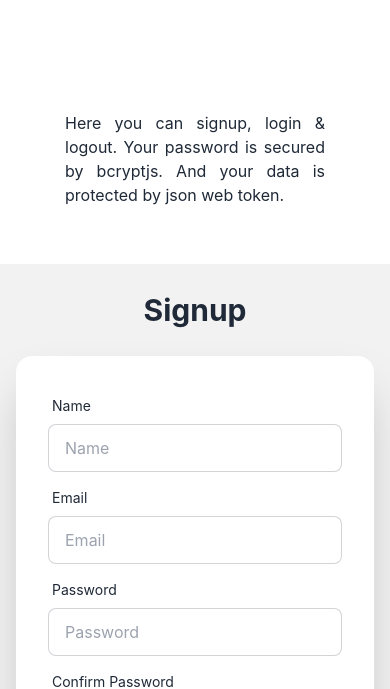
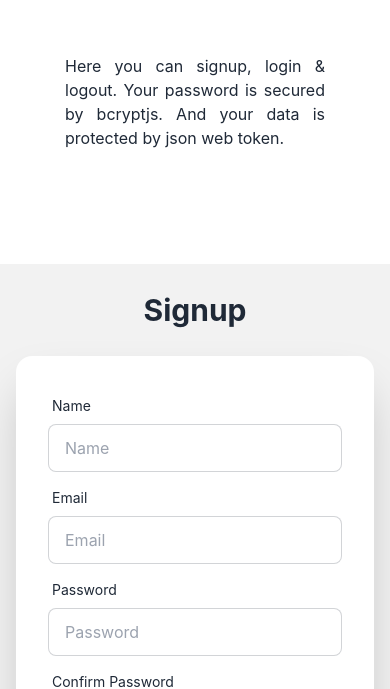
Before and after one commit to Waheed-Labib/Custom-Authentication-System, a React (Create React App) app: page / in a window 390 px wide. Shown: the part 158-847 px from the top of the page. Built offline with nearby package versions, Linux system fonts and the light colour scheme.

Commit message:
added context api

```diff
--- a/src/App.js
+++ b/src/App.js
@@ -1,20 +1,17 @@
-import { useState } from 'react';
 import './App.css';
 import WelcomeSection from './sections/welcome-section/WelcomeSection';
 import ActionSection from './sections/action-section/ActionSection';
 
 function App() {
 
-  const [isLoggedIn, setIsLoggedIn] = useState(false)
-
   return (
     <div className="flex flex-col md:flex-row items-center justify-between">
-      <div className='w-full md:w-1/2 min-h-[50vh] flex items-center justify-center'>
-        <WelcomeSection isLoggedIn={isLoggedIn}></WelcomeSection>
+      <div className='w-full md:w-1/2 min-h-[50vh]'>
+        <WelcomeSection></WelcomeSection>
       </div>
 
       <div className='w-full md:w-1/2'>
-        <ActionSection isLoggedIn={isLoggedIn} setIsLoggedIn={setIsLoggedIn}></ActionSection>
+        <ActionSection></ActionSection>
       </div>
     </div>
   );
--- /dev/null
+++ b/src/context/AuthProvider.js
@@ -0,0 +1,24 @@
+import React, { createContext, useState } from 'react';
+
+export const AuthContext = createContext();
+
+const AuthProvider = ({ children }) => {
+
+    const [isLoggedIn, setIsLoggedIn] = useState(false)
+    const [isAlreadyUser, setIsAlreadyUser] = useState(false)
+
+    const authInfo = {
+        isLoggedIn,
+        setIsLoggedIn,
+        isAlreadyUser,
+        setIsAlreadyUser
+    }
+
+    return (
+        <AuthContext.Provider value={authInfo}>
+            {children}
+        </AuthContext.Provider>
+    );
+};
+
+export default AuthProvider;
--- a/src/index.js
+++ b/src/index.js
@@ -3,11 +3,14 @@ import ReactDOM from 'react-dom/client';
 import './index.css';
 import App from './App';
 import reportWebVitals from './reportWebVitals';
+import AuthProvider from './context/AuthProvider';
 
 const root = ReactDOM.createRoot(document.getElementById('root'));
 root.render(
   <React.StrictMode>
-    <App />
+    <AuthProvider>
+      <App />
+    </AuthProvider>
   </React.StrictMode>
 );
 
--- a/src/sections/action-section/ActionSection.js
+++ b/src/sections/action-section/ActionSection.js
@@ -1,10 +1,11 @@
-import React, { useState } from 'react';
+import React, { useContext, useState } from 'react';
 import LogOut from './actions/LogOut';
 import Authentication from './actions/Authentication/Authentication';
+import { AuthContext } from '../../context/AuthProvider';
 
-const ActionSection = ({ isLoggedIn, setIsLoggedIn }) => {
+const ActionSection = () => {
 
-    const [isAlreadyUser, setIsAlreadyUser] = useState(false)
+    const { isLoggedIn } = useContext(AuthContext);
 
     return (
         <div>
@@ -12,7 +13,7 @@ const ActionSection = ({ isLoggedIn, setIsLoggedIn }) => {
                 isLoggedIn ?
                     <LogOut></LogOut>
                     :
-                    <Authentication isAlreadyUser={isAlreadyUser} setIsAlreadyUser={setIsAlreadyUser}></Authentication>
+                    <Authentication></Authentication>
             }
         </div>
     );
--- a/src/sections/action-section/actions/Authentication/Authentication.js
+++ b/src/sections/action-section/actions/Authentication/Authentication.js
@@ -1,15 +1,19 @@
-import React from 'react';
+import React, { useContext } from 'react';
 import Login from './Login';
 import Signup from './Signup';
+import { AuthContext } from '../../../../context/AuthProvider';
 
-const Authentication = ({ isAlreadyUser, setIsAlreadyUser }) => {
+const Authentication = () => {
+
+    const { isAlreadyUser } = useContext(AuthContext)
+
     return (
         <div>
             {
                 isAlreadyUser ?
-                    <Login setIsAlreadyUser={setIsAlreadyUser}></Login>
+                    <Login></Login>
                     :
-                    <Signup setIsAlreadyUser={setIsAlreadyUser}></Signup>
+                    <Signup></Signup>
             }
         </div>
     );
--- a/src/sections/action-section/actions/Authentication/Login.js
+++ b/src/sections/action-section/actions/Authentication/Login.js
@@ -1,10 +1,14 @@
-import React, { useRef, useState } from 'react';
+import React, { useContext, useRef, useState } from 'react';
 import SubmitButton from '../../../../common-components/SubmitButton';
 import FormControl from '../../../../common-components/FormControl';
 import SuccessAlert from '../../../../common-components/SuccessAlert';
 import ErrorAlert from '../../../../common-components/ErrorAlert';
+import { AuthContext } from '../../../../context/AuthProvider';
 
-const Login = ({ setIsAlreadyUser }) => {
+const Login = () => {
+
+    const { setIsAlreadyUser } = useContext(AuthContext)
+
     let emailFieldRef = useRef(null);
     let passwordFieldRef = useRef(null);
 
--- a/src/sections/action-section/actions/Authentication/Signup.js
+++ b/src/sections/action-section/actions/Authentication/Signup.js
@@ -1,10 +1,14 @@
-import React, { useRef, useState } from 'react';
+import React, { useContext, useRef, useState } from 'react';
 import SubmitButton from '../../../../common-components/SubmitButton';
 import FormControl from '../../../../common-components/FormControl';
 import { ErrorAlert } from '../../../../common-components/ErrorAlert';
 import SuccessAlert from '../../../../common-components/SuccessAlert';
+import { AuthContext } from '../../../../context/AuthProvider';
 
-const Signup = ({ setIsAlreadyUser }) => {
+const Signup = () => {
+
+    const { setIsAlreadyUser } = useContext(AuthContext)
+
     const nameFieldRef = useRef(null);
     const emailFieldRef = useRef(null);
     const passwordFieldRef = useRef(null);
--- a/src/sections/welcome-section/WelcomeSection.js
+++ b/src/sections/welcome-section/WelcomeSection.js
@@ -1,6 +1,9 @@
-import React from 'react';
+import React, { useContext } from 'react';
+import { AuthContext } from '../../context/AuthProvider';
 
-const WelcomeSection = ({ isLoggedIn }) => {
+const WelcomeSection = () => {
+
+    const { isLoggedIn } = useContext(AuthContext)
 
     const welcomeGuest = {
         header: 'Custom Authentication & Authorization System',
@@ -10,15 +13,15 @@ const WelcomeSection = ({ isLoggedIn }) => {
     const welcomeUser = '';
 
     return (
-        <div className='w-2/3' >
+        <div className='w-full md:min-h-screen flex items-center justify-center' >
             {
                 isLoggedIn ?
                     <p>{welcomeUser}</p>
                     :
-                    <>
+                    <div className='w-2/3'>
                         <h2 className='text-4xl font-bold text-white'>{welcomeGuest.header}</h2>
                         <p className='mt-3 text-justify'>{welcomeGuest.paragraph}</p>
-                    </>
+                    </div>
 
             }
         </div >
```
